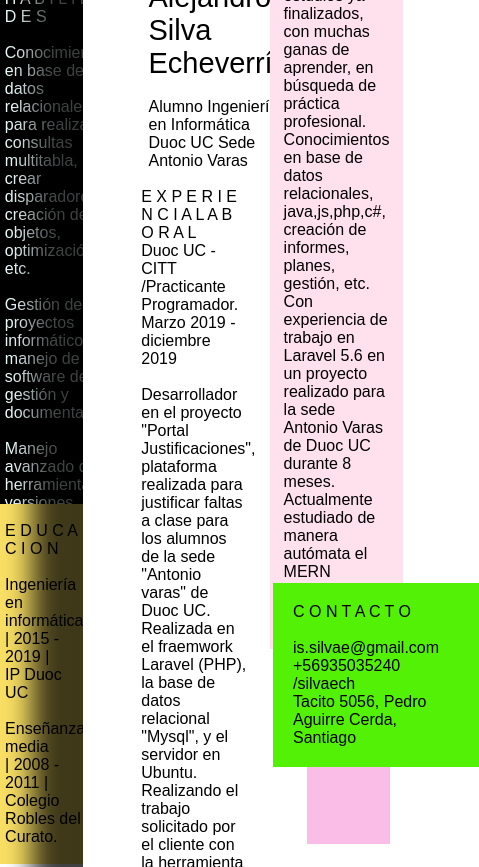
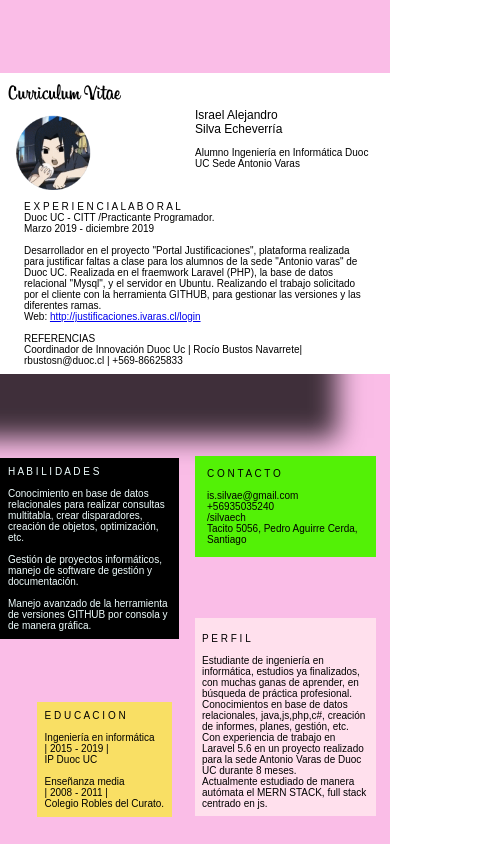
Before and after one commit to israelsiech/cv2020, a plain HTML site: page INDEX.HTML in a window 390 px wide. Shown: the top 867 px of the page, 479 px wide, since content can reach past the window. After the commit the page ends 844 px from the top, so only its background shows below. Drawn offline with Linux system fonts and the light colour scheme; a web font is replaced by a local one.

Commit message:
version 0.2 responsive

```diff
--- a/Style.css
+++ b/Style.css
@@ -129,3 +129,121 @@ img{
         margin-left: -5%;
         margin-bottom: 0cm;
     }
+
+@media screen and (max-width: 917px)
+{
+    p {
+        text-align: left;
+        font-size: 1.6vw;
+        font-family: 'Roboto Bold Condensed Italic', arial;
+    }
+    .nombre {
+        text-align: left;
+        font-size: 20px;
+        font-family: 'Roboto Bold Condensed Italic', arial;
+    }
+    img{
+        width: 5vw;
+        height: auto;
+        margin:10px;
+    }
+    .cvTitule{
+        text-align: left;
+        font-size: 35px;
+        font-family:'Billabong';
+        font-weight:normal}
+
+}
+
+@media screen and (max-width: 768px)
+{
+    .vitaeCont{
+
+        margin-top: 3vh;
+        margin-bottom: 0%;
+        padding: 8px;
+       }
+       .vitaeContAll{
+        grid-area:vitaeContAll;
+        padding-right: 16px;
+        padding-left: 16px;
+    }
+    .habCont{
+        background-color: black;
+        padding: 8px;
+        margin-left: 0%;
+        margin-right: 8%;
+        z-index: 10;
+
+    }
+    .hab{
+        grid-area:hab;
+        color: azure;
+        padding-top: 0px;
+    }
+    .eduCont{
+        align-items:rigth;
+        background-color:#f9df64;
+        margin-top:0%;
+        padding: 8px;
+        margin-left: 7%;
+        margin-right: 0%;
+        margin-bottom: 0%;
+    }
+
+    .perCont{
+        background-color:#ffe0ed;
+        padding: 7px;
+        margin-left: 0%;
+        margin-right: 7%;
+        padding-top: 15px;
+    }
+    .contCont{
+        background-color:#53f106;
+        padding: 12px;
+        padding-right: 18px;
+        justify-content: left ;
+        margin-left: 0%;
+        margin-bottom: 0cm;
+    }
+
+	.container{
+        background-color:#fabde7 ;
+        display: grid;
+        grid-template-columns:  1fr 1fr;
+        grid-template-rows: repeat(10,10vh);
+        grid-template-areas:"vitae vitae"
+                            "vitae vitae"
+                            "vitae vitae"
+                            "vitae vitae"
+                            "vitae vitae"
+                            "hab cont"
+                            "hab cont"
+                            "hab per"
+                            "edu per"
+                            "edu per";
+
+
+       }
+       .cvTitule{
+        text-align: left;
+        font-size: 22px;
+        font-family:'Billabong';
+        font-weight:normal}
+
+        p {
+            text-align: left;
+            font-size: 10px;
+            font-family: 'Roboto Bold Condensed Italic', arial;
+        }
+        .nombre {
+            text-align: left;
+            font-size:12px;
+            font-family: 'Roboto Bold Condensed Italic', arial;
+        }
+        img{
+            width: 9vh;
+            height: auto;
+            margin:7px;
+        }
+}
```
Also changed, not shown: INDEX.HTML (+0 -1 lines).
